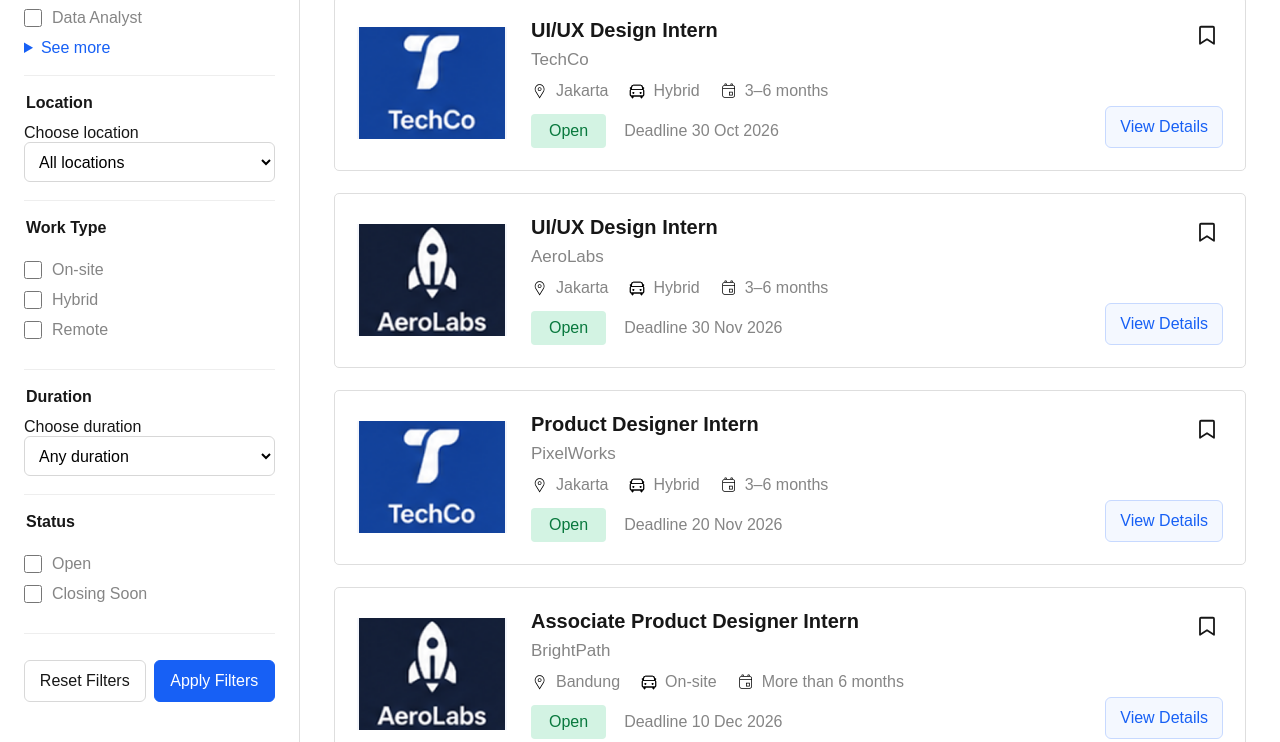
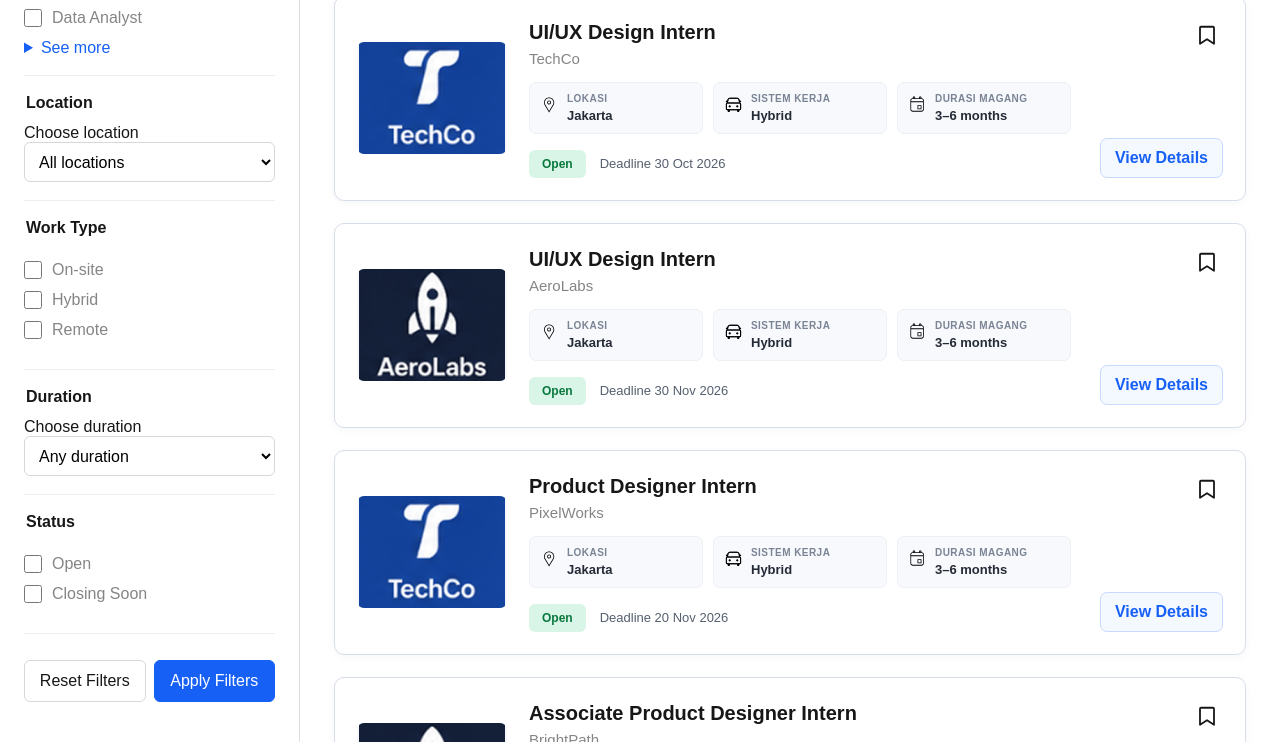
Before and after one commit to meilaniarein/InternHub, a plain HTML site: page FieldInternship.html in a window 1280 px wide. Shown: the part 351-1093 px from the top of the page. Drawn offline with Linux system fonts and the light colour scheme.

Commit message:
after pengujian3

```diff
--- a/FieldInternship.html
+++ b/FieldInternship.html
@@ -546,6 +546,68 @@
                 flex-direction: row;
             }
         }
+
+
+        /* AFTER - kartu lowongan dibuat lebih informatif untuk perbandingan cepat */
+        .job-card {
+            grid-template-columns: 150px minmax(0, 1fr) 130px !important;
+            align-items: center;
+            gap: 22px;
+            padding: 22px;
+            border: 1px solid #d7deea;
+            border-radius: 10px;
+            box-shadow: 0 2px 8px rgba(20, 40, 80, .04);
+        }
+        .job-card:hover { border-color: #9bb8f5; box-shadow: 0 5px 16px rgba(23, 96, 245, .09); }
+        .company-logo { width: 150px; height: 112px; object-fit: contain; background: #f5f7fb; border-radius: 7px; }
+        .job-main h2 { margin-bottom: 5px; font-size: 20px; line-height: 1.3; }
+        .company-name { margin-bottom: 15px; font-size: 15px; }
+        .job-meta {
+            display: grid !important;
+            grid-template-columns: repeat(3, minmax(120px, 1fr));
+            gap: 10px;
+            margin: 0 0 16px;
+            padding: 0;
+            list-style: none;
+        }
+        .job-meta li {
+            display: flex;
+            align-items: flex-start;
+            gap: 8px;
+            min-width: 0;
+            padding: 10px;
+            background: #f7f9fc;
+            border: 1px solid #edf0f5;
+            border-radius: 7px;
+            color: #333;
+        }
+        .job-meta li img { width: 19px; height: 19px; flex: 0 0 19px; object-fit: contain; margin-top: 2px; }
+        .meta-copy { display: flex; flex-direction: column; gap: 4px; min-width: 0; }
+        .meta-label { color: #7a8494; font-size: 10px; font-weight: 700; letter-spacing: .45px; text-transform: uppercase; }
+        .meta-value { color: #252b36; font-size: 13px; font-weight: 600; overflow-wrap: anywhere; }
+        .job-bottom { display: flex; flex-wrap: wrap; align-items: center; gap: 10px 14px; margin-top: 2px; }
+        .status { display: inline-flex; align-items: center; padding: 7px 13px; border-radius: 6px; font-size: 12px; font-weight: 700; }
+        .status-open { color: #08783d; background: #d9f5e7; }
+        .status-closing { color: #925600; background: #fff0d2; }
+        .status-default { color: #555; background: #edf0f4; }
+        .deadline { margin: 0; color: #555f6e; font-size: 13px; }
+        .job-actions { display: flex; flex-direction: column; align-items: flex-end; justify-content: space-between; align-self: stretch; gap: 18px; }
+        .details-link { padding: 10px 14px; border-radius: 7px; font-weight: 600; }
+        @media (max-width: 900px) {
+            .job-card { grid-template-columns: 110px minmax(0, 1fr) !important; gap: 15px; padding: 16px; }
+            .company-logo { width: 110px; height: 90px; }
+            .job-meta { grid-template-columns: repeat(2, minmax(110px, 1fr)); }
+            .job-actions { grid-column: 2; flex-direction: row; align-items: center; }
+        }
+        @media (max-width: 620px) {
+            .job-card { grid-template-columns: 84px minmax(0, 1fr) !important; gap: 12px; padding: 13px; }
+            .company-logo { width: 84px; height: 78px; }
+            .job-main h2 { font-size: 16px; }
+            .job-meta { grid-template-columns: 1fr; gap: 7px; margin: 12px 0; }
+            .job-meta li { padding: 8px; }
+            .job-actions { grid-column: 1 / -1; flex-direction: row; }
+        }
+
     </style>
 </head>
 
@@ -814,37 +876,57 @@
                 card.dataset.keywords = internship.keywords || "";
 
                 const saved = getSavedIds().includes(internship.id);
+                // Pertahankan URL logo asli dari data internships.json.
                 const logo = internship.logo || "./assets/images/Icon-InternHub.svg";
                 const detailPage = internship.detailPage || "DetailLowongan.html";
+                const statusText = String(internship.status || "Status not specified");
+                const normalizedStatus = statusText.toLowerCase();
+                const statusClass = normalizedStatus.includes("closing")
+                    ? "status-closing"
+                    : normalizedStatus === "open" ? "status-open" : "status-default";
 
                 card.innerHTML = `
-                    <img class="company-logo" src="${escapeHTML(logo)}" alt="Logo ${escapeHTML(internship.company || "perusahaan")}" width="150" loading="lazy">
+                    <img class="company-logo" src="${escapeHTML(logo)}"
+                         alt="Logo ${escapeHTML(internship.company || "perusahaan")}" width="150" loading="lazy">
                     <div class="job-main">
                         <h2>${escapeHTML(internship.title || internship.position || "Internship")}</h2>
                         <p class="company-name">${escapeHTML(internship.company || "Company not specified")}</p>
                         <ul class="job-meta">
-                            <li><img src="./assets/images/Icon-Lokasi.svg" alt=""> ${escapeHTML(internship.location || "Location not specified")}</li>
-                            <li><img src="./assets/images/Icon-ModelKerja.svg" alt=""> ${escapeHTML(internship.workType || "Not specified")}</li>
-                            <li><img src="./assets/images/Icon-Durasi.svg" alt=""> ${escapeHTML(formatDuration(internship.duration))}</li>
+                            <li>
+                                <img src="./assets/images/Icon-Lokasi.svg" alt="">
+                                <span class="meta-copy"><span class="meta-label">Lokasi</span>
+                                <span class="meta-value">${escapeHTML(internship.location || "Belum ditentukan")}</span></span>
+                            </li>
+                            <li>
+                                <img src="./assets/images/Icon-ModelKerja.svg" alt="">
+                                <span class="meta-copy"><span class="meta-label">Sistem Kerja</span>
+                                <span class="meta-value">${escapeHTML(internship.workType || "Belum ditentukan")}</span></span>
+                            </li>
+                            <li>
+                                <img src="./assets/images/Icon-Durasi.svg" alt="">
+                                <span class="meta-copy"><span class="meta-label">Durasi Magang</span>
+                                <span class="meta-value">${escapeHTML(formatDuration(internship.duration))}</span></span>
+                            </li>
                         </ul>
                         <div class="job-bottom">
-                            <span class="status">${escapeHTML(internship.status || "Status not specified")}</span>
+                            <span class="status ${statusClass}">${escapeHTML(statusText)}</span>
                             <p class="deadline">${escapeHTML(formatDate(internship.deadline))}</p>
                         </div>
                     </div>
                     <div class="job-actions">
-                        <button class="save-button" type="button" data-save="${escapeHTML(internship.id)}" aria-label="${saved ? "Hapus dari Saved" : "Simpan lowongan"}: ${escapeHTML(internship.company || internship.title || "internship")}" aria-pressed="${saved}">
-                            <svg class="save-icon" xmlns="http://www.w3.org/2000/svg" viewBox="0 0 24 24" width="24" height="24" fill="${saved ? "#171717" : "none"}" stroke="#171717" stroke-width="1.8" stroke-linecap="round" stroke-linejoin="round" aria-hidden="true">
+                        <button class="save-button" type="button" data-save="${escapeHTML(internship.id)}"
+                                aria-label="${saved ? "Hapus dari Saved" : "Simpan lowongan"}: ${escapeHTML(internship.company || internship.title || "internship")}" aria-pressed="${saved}">
+                            <svg class="save-icon" xmlns="http://www.w3.org/2000/svg" viewBox="0 0 24 24" width="24" height="24"
+                                 fill="${saved ? "#171717" : "none"}" stroke="#171717" stroke-width="1.8"
+                                 stroke-linecap="round" stroke-linejoin="round" aria-hidden="true">
                                 <path d="M6 3.75h12a1 1 0 0 1 1 1v16l-7-4.5-7 4.5v-16a1 1 0 0 1 1-1z" />
                             </svg>
                         </button>
                         <a class="button details-link" href="${escapeHTML(detailPage)}?id=${encodeURIComponent(internship.id)}">View Details</a>
                     </div>`;
 
-                const logoImage = card.querySelector(".company-logo");
-                logoImage.addEventListener("error", () => {
-                    logoImage.src = "./assets/images/Icon-InternHub.svg";
-                }, { once: true });
+                // Jangan mengganti path logo perusahaan jika gagal dimuat;
+                // path sumber tetap dapat diperiksa dari internships.json.
                 return card;
             }
 
```
